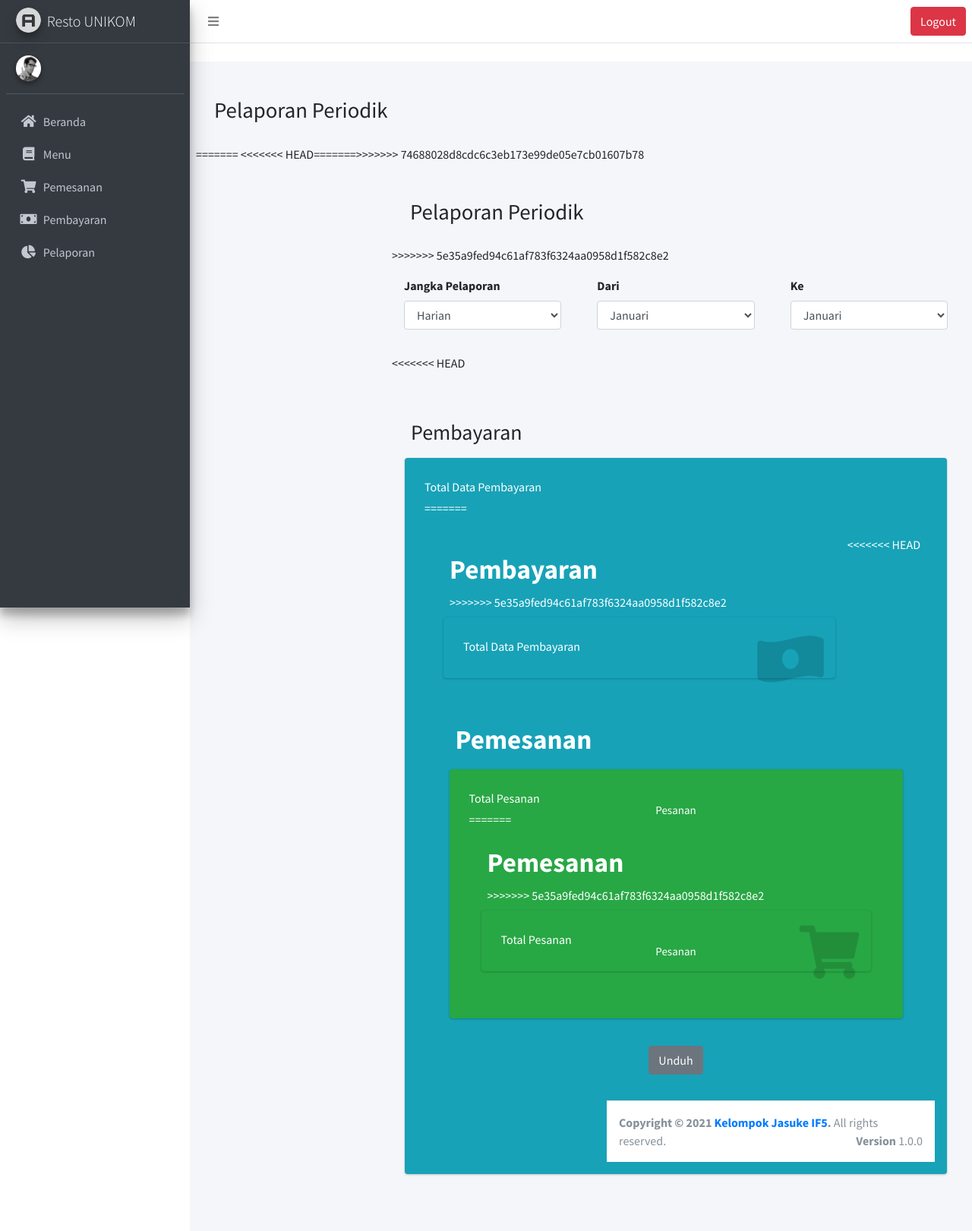
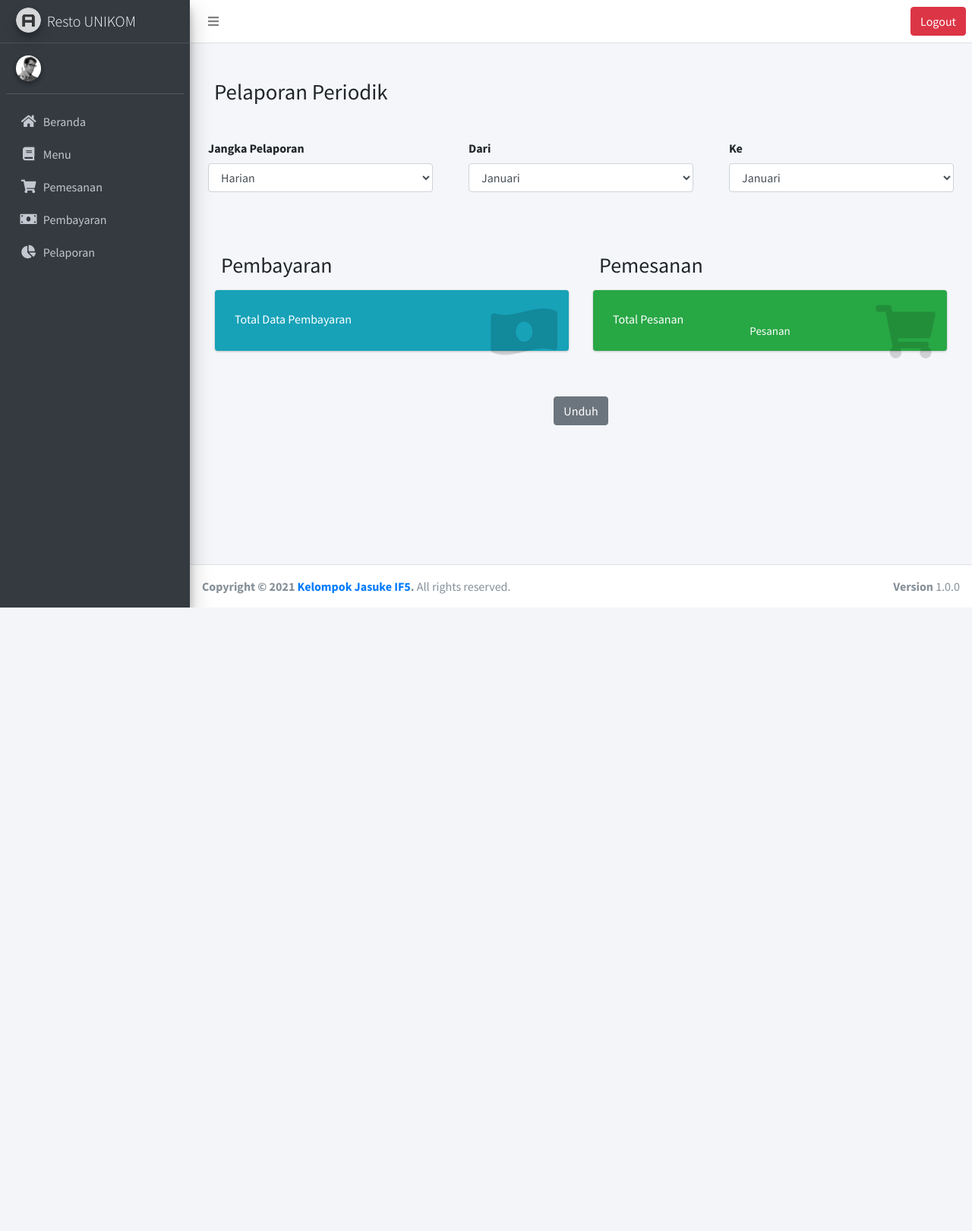
Before and after one commit to rahmaninsani/restoran_jasuke, a CodeIgniter 4 app: template app/Views/laporan/index.php in a window 1280 px wide. Shown: the whole page at 76% size. After the commit the page ends 800 px from the top, so only its background shows below. Run offline with PHP 8.4 and a stand-in for CodeIgniter, Linux system fonts and the light colour scheme; the template is opened without the code that fills it, so the values that code supplies are empty; some libraries are stand-ins or nearby versions.

Commit message:
perbaikan conflict laporan

```diff
--- a/app/Views/laporan/index.php
+++ b/app/Views/laporan/index.php
@@ -2,7 +2,6 @@
 
 <?= $this->section('content'); ?>
 
-<<<<<<< HEAD
 <?php $db = \Config\Database::connect(); ?>
 
 <div class="wrapper">
@@ -18,22 +17,6 @@
                 </div><!-- /.container-fluid -->
             </div>
             <!-- /.content-header -->
-=======
-<<<<<<< HEAD=======<?php $db = \Config\Database::connect(); ?>>>>>>>> 74688028d8cdc6c3eb173e99de05e7cb01607b78
-    <div class="wrapper">
-        <!-- Content Wrapper. Contains page content -->
-        <div class="content-wrapper">
-            <!-- Content Header (Page header) -->
-            <div class="content-header">
-                <div class="container-fluid p-2 ml-2">
-                    <div class="row mb-2">
-                        <div class="col-sm-6">
-                            <h1 class="mt-3 mb-1 p-2">Pelaporan Periodik</h1>
-                        </div><!-- /.row -->
-                    </div><!-- /.container-fluid -->
-                </div>
-                <!-- /.content-header -->
->>>>>>> 5e35a9fed94c61af783f6324aa0958d1f582c8e2
 
             <!-- Main content -->
             <!-- /.card-header -->
@@ -75,8 +58,6 @@
                     </div>
                 </div>
             </div>
-<<<<<<< HEAD
-            </div>
 
             <div class="row p-2 ">
                 <div class="col p-3 ">
@@ -98,36 +79,11 @@
                                         <h3 class="row justify-content-center">Rp. <?php echo $byr->total_pembayaran; ?> ,-</h3>
                                     <?php } ?>
                                     <sub class="row justify-content-center mb-" style="font-size: 20px"></sub>
-=======
-
-                <div class="row p-2 ">
-                    <div class="col p-3 ">
-                        <!-- Small Box (Stat card) -->
-                        <div class="row justify-content-center">
-                            <div class="col p-3 d-inline-block">
-                                <div class="p-2">
-                                    <h3>Pembayaran</h3>
->>>>>>> 5e35a9fed94c61af783f6324aa0958d1f582c8e2
-                                </div>
-                                <!-- small card -->
-                                <div class="small-box bg-info p-3">
-                                    <div class="inner">
-                                        <p class="mb-1">Total Data Pembayaran</p>
-                                        <?php
-                                        $query = $db->query("SELECT SUM(pembayaran.total_bayar) AS total_pembayaran FROM pembayaran;");
-
-                                        foreach ($query->getResult() as $byr) {
-                                        ?>
-                                            <h3 class="row justify-content-center">Rp. <?php echo $byr->total_pembayaran; ?> ,-</h3>
-                                        <?php } ?>
-                                        <sub class="row justify-content-center mb-" style="font-size: 20px"></sub>
                                 </div>
                                 <div class="icon">
                                     <i class="fas fa-money-bill-wave-alt"></i></i>
                                 </div>
                             </div>
-                            </div>
-<<<<<<< HEAD
                         </div>
                         <!-- ./col -->
                         <div class="col p-3 d-inline-block">
@@ -145,27 +101,6 @@
                                     ?>
                                         <h3 class="row justify-content-center "><?php echo $psn->jumlah_pesanan; ?></h3>
                                     <?php } ?>
-                                    <sub class="row justify-content-center mb-1" style="font-size: 15px">Pesanan</sub>
-=======
-                            <!-- ./col -->
-                            <div class="col p-3 d-inline-block">
-                                <div class="p-2">
-                                    <h3>Pemesanan</h3>
->>>>>>> 5e35a9fed94c61af783f6324aa0958d1f582c8e2
-                                </div>
-                                <!-- small card -->
-                                <div class="small-box bg-success p-3">
-                                    <div class="inner">
-                                        <p class="mb-0">Total Pesanan</p>
-
-                                        <?php
-                                        $query = $db->query("SELECT COUNT(no_pemesanan) AS jumlah_pesanan FROM pemesanan;");
-
-                                        foreach ($query->getResult() as $psn) {
-                                        ?>
-                                            <h3 class="row justify-content-center "><?php echo $psn->jumlah_pesanan; ?></h3>
-                                        <?php } ?>
-
                                     <sub class="row justify-content-center mb-1" style="font-size: 15px">Pesanan</sub>
                                 </div>
                                 <div class="icon">
```
Lines whose indentation alone changed are shown as unchanged.
